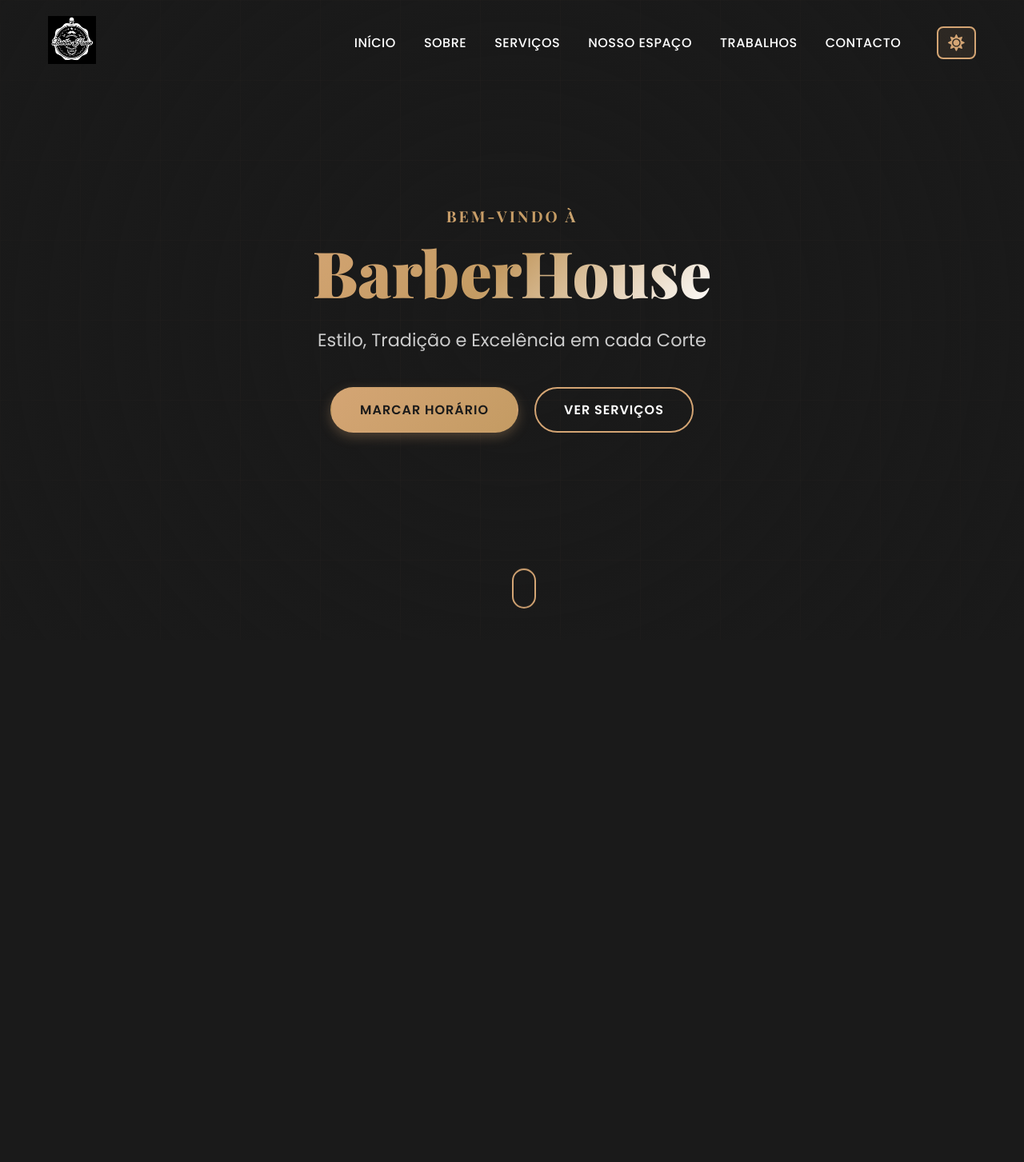
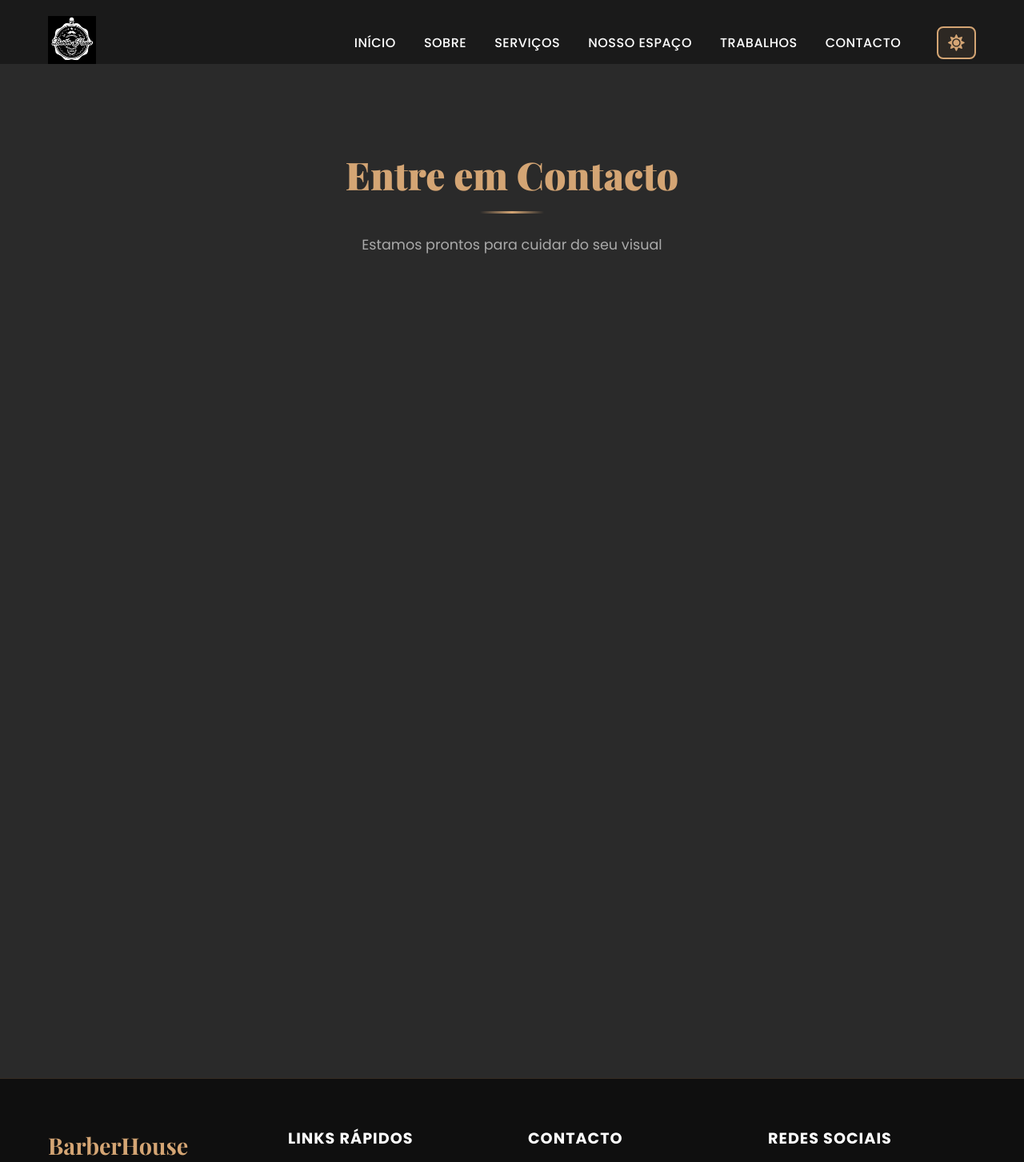
Before and after one commit to DiogoCosta5667/BarberHouse, a React (Vite) app: page /contacto in a window 1280 px wide. Shown: the top 1453 px of the page at 80% size. Built offline with nearby package versions, Linux system fonts and the light colour scheme.

Commit message:
Add routing system with separate pages

```diff
--- a/package.json
+++ b/package.json
@@ -11,7 +11,8 @@
   "dependencies": {
     "react": "^18.2.0",
     "react-dom": "^18.2.0",
-    "react-icons": "^5.0.1"
+    "react-icons": "^5.0.1",
+    "react-router-dom": "^7.13.0"
   },
   "devDependencies": {
     "@types/react": "^18.2.43",
--- a/src/App.jsx
+++ b/src/App.jsx
@@ -1,36 +1,32 @@
-import { useState, useEffect } from 'react'
+import { BrowserRouter as Router, Routes, Route } from 'react-router-dom'
 import Header from './components/Header'
-import Hero from './components/Hero'
-import Services from './components/Services'
-import OurSpace from './components/OurSpace'
-import Gallery from './components/Gallery'
-import About from './components/About'
-import Contact from './components/Contact'
 import Footer from './components/Footer'
 import LoadingScreen from './components/LoadingScreen'
+import Home from './pages/Home'
+import AboutPage from './pages/AboutPage'
+import ServicesPage from './pages/ServicesPage'
+import OurSpacePage from './pages/OurSpacePage'
+import GalleryPage from './pages/GalleryPage'
+import ContactPage from './pages/ContactPage'
 import './styles/App.css'
 
 function App() {
-  const [isVisible, setIsVisible] = useState(false)
-
-  useEffect(() => {
-    setIsVisible(true)
-  }, [])
-
   return (
-    <>
+    <Router>
       <LoadingScreen />
-      <div className={`app ${isVisible ? 'visible' : ''}`}>
+      <div className="app">
         <Header />
-        <Hero />
-        <About />
-        <Services />
-        <OurSpace />
-        <Gallery />
-        <Contact />
+        <Routes>
+          <Route path="/" element={<Home />} />
+          <Route path="/sobre" element={<AboutPage />} />
+          <Route path="/servicos" element={<ServicesPage />} />
+          <Route path="/nosso-espaco" element={<OurSpacePage />} />
+          <Route path="/trabalhos" element={<GalleryPage />} />
+          <Route path="/contacto" element={<ContactPage />} />
+        </Routes>
         <Footer />
       </div>
-    </>
+    </Router>
   )
 }
 
--- a/src/components/Header/index.jsx
+++ b/src/components/Header/index.jsx
@@ -1,4 +1,5 @@
 import { useState, useEffect } from 'react'
+import { Link } from 'react-router-dom'
 import { FaBars, FaTimes, FaMoon, FaSun } from 'react-icons/fa'
 import './styles.css'
 
@@ -29,29 +30,25 @@ function Header() {
     localStorage.setItem('theme', !darkMode ? 'dark' : 'light')
   }
 
-  const scrollToSection = (id) => {
-    const element = document.getElementById(id)
-    if (element) {
-      element.scrollIntoView({ behavior: 'smooth' })
-      setMenuOpen(false)
-    }
+  const closeMenu = () => {
+    setMenuOpen(false)
   }
 
   return (
     <header className={`header ${scrolled ? 'scrolled' : ''}`}>
       <div className="container">
         <div className="header-content">
-          <div className="logo">
+          <Link to="/" className="logo">
             <img src="/logo.png" alt="BarberHouse Logo" />
-          </div>
+          </Link>
 
           <nav className={`nav ${menuOpen ? 'open' : ''}`}>
-            <a onClick={() => scrollToSection('hero')}>Início</a>
-            <a onClick={() => scrollToSection('about')}>Sobre</a>
-            <a onClick={() => scrollToSection('services')}>Serviços</a>
-            <a onClick={() => scrollToSection('space')}>Nosso Espaço</a>
-            <a onClick={() => scrollToSection('gallery')}>Trabalhos</a>
-            <a onClick={() => scrollToSection('contact')}>Contacto</a>
+            <Link to="/" onClick={closeMenu}>Início</Link>
+            <Link to="/sobre" onClick={closeMenu}>Sobre</Link>
+            <Link to="/servicos" onClick={closeMenu}>Serviços</Link>
+            <Link to="/nosso-espaco" onClick={closeMenu}>Nosso Espaço</Link>
+            <Link to="/trabalhos" onClick={closeMenu}>Trabalhos</Link>
+            <Link to="/contacto" onClick={closeMenu}>Contacto</Link>
             <button className="theme-toggle" onClick={toggleTheme} aria-label="Toggle theme">
               {darkMode ? <FaSun /> : <FaMoon />}
             </button>
--- /dev/null
+++ b/src/pages/AboutPage.jsx
@@ -0,0 +1,11 @@
+import About from '../components/About'
+
+function AboutPage() {
+  return (
+    <div style={{ paddingTop: '80px' }}>
+      <About />
+    </div>
+  )
+}
+
+export default AboutPage
--- /dev/null
+++ b/src/pages/ContactPage.jsx
@@ -0,0 +1,11 @@
+import Contact from '../components/Contact'
+
+function ContactPage() {
+  return (
+    <div style={{ paddingTop: '80px' }}>
+      <Contact />
+    </div>
+  )
+}
+
+export default ContactPage
--- /dev/null
+++ b/src/pages/GalleryPage.jsx
@@ -0,0 +1,11 @@
+import Gallery from '../components/Gallery'
+
+function GalleryPage() {
+  return (
+    <div style={{ paddingTop: '80px' }}>
+      <Gallery />
+    </div>
+  )
+}
+
+export default GalleryPage
--- /dev/null
+++ b/src/pages/Home.jsx
@@ -0,0 +1,11 @@
+import Hero from '../components/Hero'
+
+function Home() {
+  return (
+    <div>
+      <Hero />
+    </div>
+  )
+}
+
+export default Home
--- /dev/null
+++ b/src/pages/OurSpacePage.jsx
@@ -0,0 +1,11 @@
+import OurSpace from '../components/OurSpace'
+
+function OurSpacePage() {
+  return (
+    <div style={{ paddingTop: '80px' }}>
+      <OurSpace />
+    </div>
+  )
+}
+
+export default OurSpacePage
--- /dev/null
+++ b/src/pages/ServicesPage.jsx
@@ -0,0 +1,11 @@
+import Services from '../components/Services'
+
+function ServicesPage() {
+  return (
+    <div style={{ paddingTop: '80px' }}>
+      <Services />
+    </div>
+  )
+}
+
+export default ServicesPage
```
Also changed, not shown: 1 other file (tests, documents, lock files or other folders).
